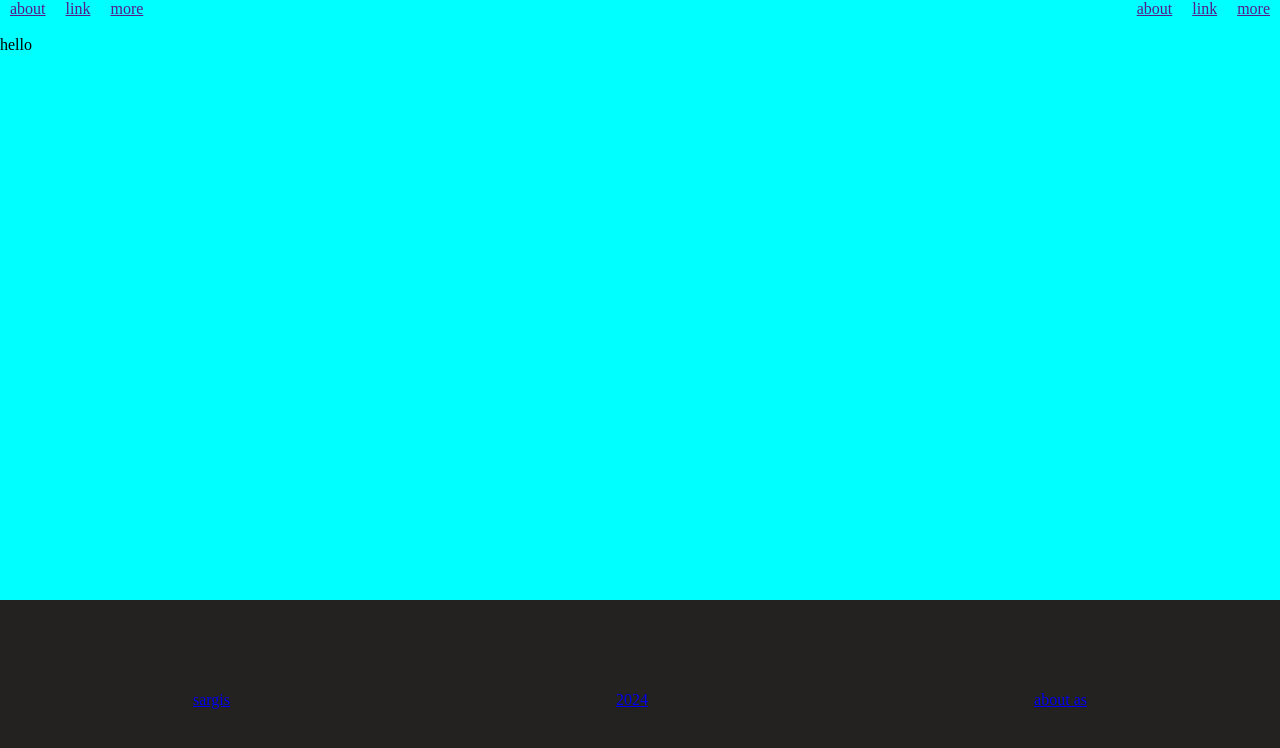
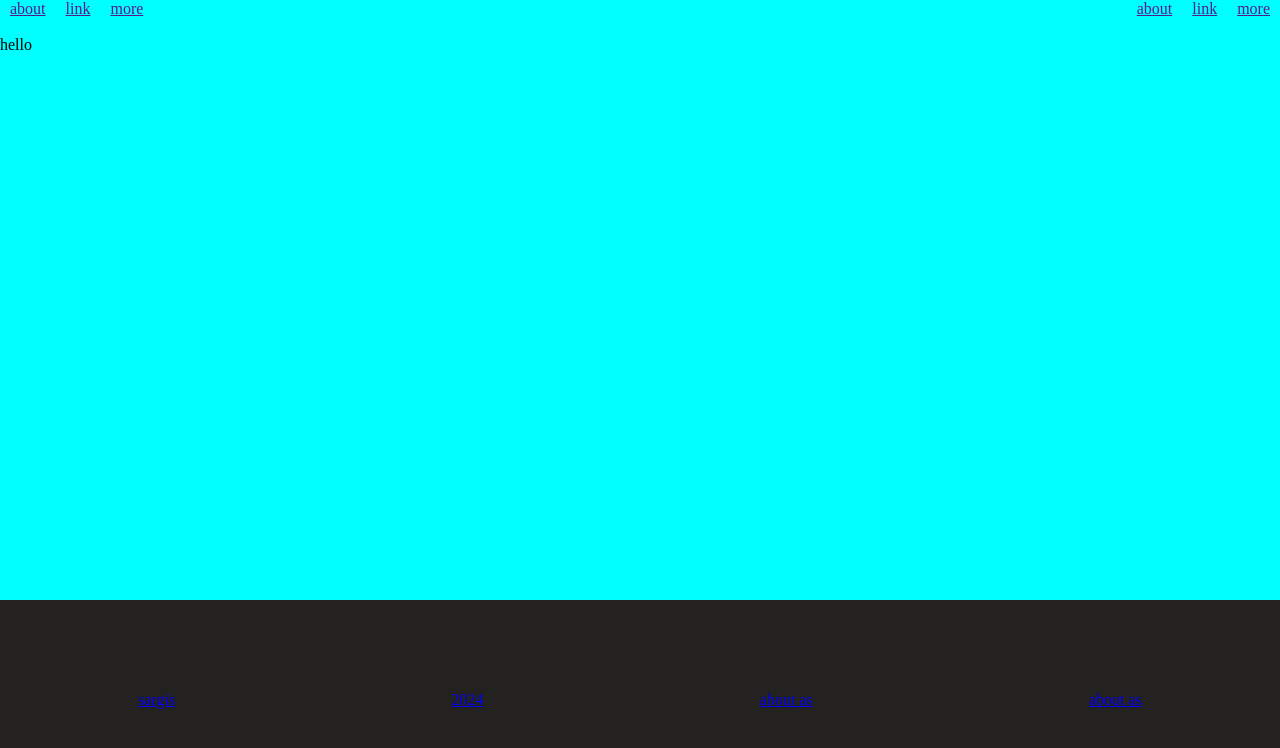
Before and after one commit to SargisBey/test, a plain HTML site: page index.html in a window 1280 px wide. Drawn offline with Linux system fonts and the light colour scheme.

Commit message:
change footer

```diff
--- a/index.html
+++ b/index.html
@@ -45,6 +45,7 @@
             <a href="#">sargis</a>
             <a href="#">2024</a>
             <a href="#">about as</a>
+            <a href="#">about as</a>
         </div>
     </footer>
 </body>
```
